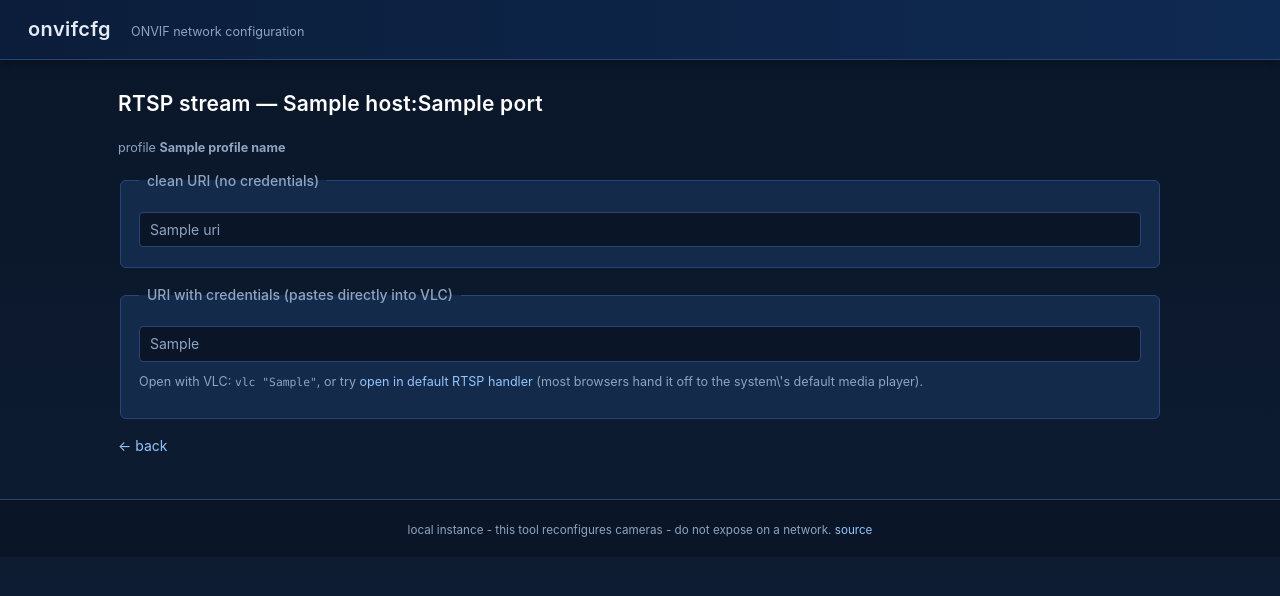
After one commit to andrewhack/odm, a FastAPI app: template src/onvifcfg/web/templates/rtsp.html in a window 1280 px wide. The commit adds this page. Shown: the top 596 px of the page. Run offline with FastAPI, Linux system fonts and the light colour scheme; the template is opened without the code that fills it: most values are stand-ins (such as "Sample title", 1, 10 or a date in 2020).

Commit message:
web,network: hex-IP tolerance, fixed auth badge, RTSP link
 - network._parse_ipv4 accepts the rare hex-packed form some cameras
   return (e.g. '0x9605A8C0' for 192.168.5.150 in little-endian
   byte order), tries dotted-decimal then big-endian int then
   little-endian.  IPv4Config.address is Optional so unparseable
   entries become None instead of raising 'does not appear to be
   an IPv4 or IPv6 address' and bringing down the whole read_state.
   Same tolerant path used for ZeroConfiguration.Addresses and
   DNS servers.
 - credentials_cache.known() no longer filters out (admin, '') /
   ('', '') defaults.  Any cached pair counts: if the user opened
   the device via /connect or /device the badge flips green.
   Previously a camera that accepted anonymous ONVIF kept showing
   the padlock even after the user had clearly authenticated.
 - new /rtsp/{host} route + rtsp.html template: shows the stream
   URI for the first profile with and without credentials inlined,
   click-to-copy boxes and a VLC one-liner.  Link appears in the
   index hostname cell next to the PTR entry, only when the camera
   is already authenticated.

```diff
--- a/src/onvifcfg/web/app.py
+++ b/src/onvifcfg/web/app.py
@@ -319,6 +319,48 @@ def create_app() -> FastAPI:
             log.info("snapshot %s: %s", host, a)
         return Response(status_code=404, content=b"", media_type="image/jpeg")
 
+    @app.get("/rtsp/{host}", response_class=HTMLResponse)
+    def rtsp_link(request: Request, host: str, port: int = 80) -> Any:
+        """Return a page showing the RTSP stream URI for a camera.
+
+        Uses cached credentials (same as the snapshot endpoint) to open an
+        ONVIF session, fetch the first profile's stream URI, and render it
+        with a copy button and a VLC launch hint.  404-equivalent page if
+        no cached creds work.
+        """
+        for user, password in _creds.candidates(host):
+            try:
+                sess = DeviceSession(host, port, Credentials(user=user, password=password))
+                profs = _media.get_profiles(sess)
+            except Exception:
+                continue
+            if not profs:
+                continue
+            try:
+                uri = _media.get_stream_uri(sess, profs[0].token)
+            except Exception:
+                continue
+            with_creds = _media.uri_with_credentials(uri, user, password)
+            _creds.remember(host, user, password)
+            return templates.TemplateResponse(
+                request=request,
+                name="rtsp.html",
+                context={
+                    "request": request,
+                    "host": host,
+                    "port": port,
+                    "profile_name": profs[0].name or profs[0].token,
+                    "uri": uri,
+                    "uri_with_creds": with_creds,
+                },
+            )
+        return templates.TemplateResponse(
+            request=request,
+            name="rtsp.html",
+            context={"request": request, "host": host, "port": port, "error": True},
+        )
+
+
     return app
 
 
--- /dev/null
+++ b/src/onvifcfg/web/templates/rtsp.html
@@ -0,0 +1,42 @@
+{% extends "base.html" %}
+{% block title %}onvifcfg — rtsp {{ host }}{% endblock %}
+{% block content %}
+
+<h2>RTSP stream — {{ host }}:{{ port }}</h2>
+
+{% if error %}
+  <div class="warn">
+    No cached credentials worked for this camera.  Open it once via the
+    <a href="/connect?host={{ host }}&amp;port={{ port }}">connect form</a> to
+    cache credentials, then come back here.
+  </div>
+{% else %}
+  <p class="muted">profile <strong>{{ profile_name }}</strong></p>
+
+  <fieldset>
+    <legend>clean URI (no credentials)</legend>
+    <div class="row">
+      <input type="text" readonly value="{{ uri }}" style="flex:1; min-width:480px"
+             onclick="this.select(); document.execCommand('copy');"
+             title="click to copy">
+    </div>
+  </fieldset>
+
+  <fieldset>
+    <legend>URI with credentials (pastes directly into VLC)</legend>
+    <div class="row">
+      <input type="text" readonly value="{{ uri_with_creds }}" style="flex:1; min-width:480px"
+             onclick="this.select(); document.execCommand('copy');"
+             title="click to copy">
+    </div>
+    <p class="muted" style="margin-top:10px">
+      Open with VLC: <code>vlc "{{ uri_with_creds }}"</code>, or try
+      <a href="{{ uri_with_creds }}">open in default RTSP handler</a>
+      (most browsers hand it off to the system\'s default media player).
+    </p>
+  </fieldset>
+{% endif %}
+
+<p><a href="/?no_discover=1">&larr; back</a></p>
+
+{% endblock %}
```
Also changed, not shown: src/onvifcfg/credentials_cache.py (+7 -8 lines), src/onvifcfg/network.py (+40 -5 lines), src/onvifcfg/web/templates/index.html (+6 -1 lines).
